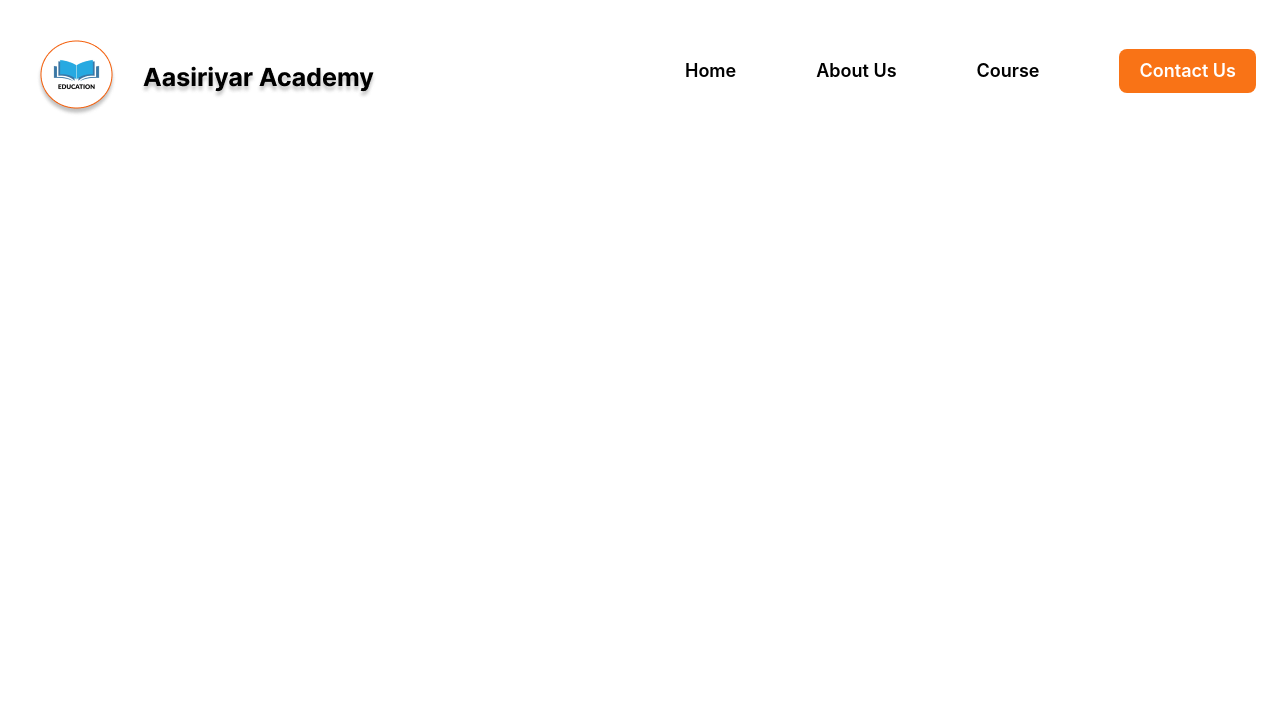
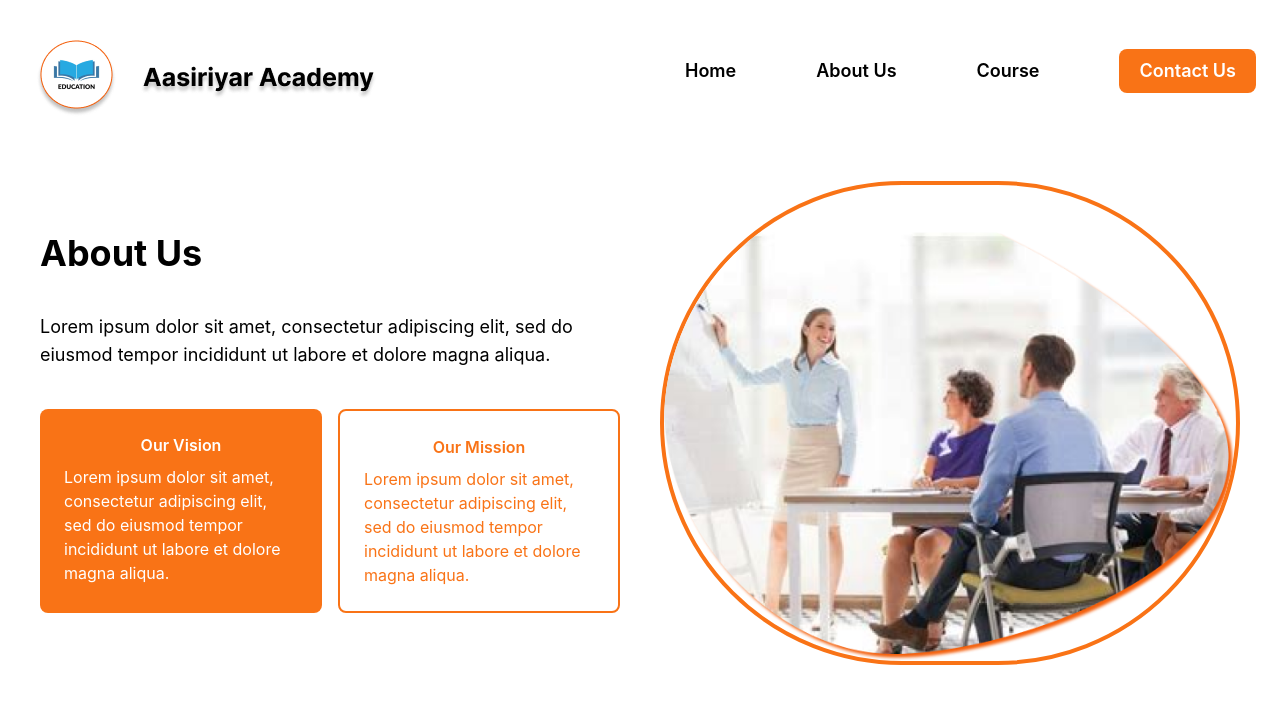
Before and after one commit to abin0001/Asiriyar-Academy, a React (Create React App) app: page /about in a window 1280 px wide. Shown: the top 704 px of the page. Built offline with nearby package versions, Linux system fonts and the light colour scheme.

Commit message:
Completed About us

```diff
--- a/src/components/About.js
+++ b/src/components/About.js
@@ -16,6 +16,35 @@ const About = () => {
           <button className="text-lg font-semibold text-white bg-orange-500 rounded-lg px-5 py-2 mt-2 mb-2">Contact Us</button>
         </nav>
         </header>
+        <main>
+        <div className="p-10">
+        <div className="flex flex-col md:flex-row items-center justify-between">
+          <div className="flex-1 md:mr-10">
+            <h1 className="text-4xl font-bold mt-0 mb-10">About Us</h1>
+            <p className="text-lg mb-10">
+              Lorem ipsum dolor sit amet, consectetur adipiscing elit, sed do eiusmod tempor incididunt ut labore et dolore magna aliqua.
+            </p>
+            <div className="grid grid-cols-1 md:grid-cols-2 gap-4">
+              <div className="bg-orange-500 text-white p-6 rounded-lg">
+              <p className="text-center font-semibold mb-2">Our Vision</p>
+                <p>
+                  Lorem ipsum dolor sit amet, consectetur adipiscing elit, sed do eiusmod tempor incididunt ut labore et dolore magna aliqua.
+                </p>
+              </div>
+              <div className="bg-white border-2 border-orange-500 text-orange-500 p-6 rounded-lg flex flex-col items-center">
+                <p className="text-center font-semibold mb-2">Our Mission</p>
+                <p>
+                  Lorem ipsum dolor sit amet, consectetur adipiscing elit, sed do eiusmod tempor incididunt ut labore et dolore magna aliqua.
+                </p>
+              </div>
+            </div>
+          </div>
+          <div className="flex-1 mt-10 md:mt-0">
+            <img src={about} alt="About Us" className="w-full h-auto rounded-full border-4 border-orange-500" />
+          </div>
+        </div>
+      </div>
+        </main>
 
     </div>
   )
--- a/src/components/Landing.js
+++ b/src/components/Landing.js
@@ -19,8 +19,8 @@ const Landing = () => {
         <main className="flex flex-1 justify-between items-center p-6 bg-gray-50">
         <div className="max-w-lg">
           <h2 className="text-orange-500 text-xl font-bold mb-2 ml-20">LEARN FROM TODAY</h2>
-          <h1 className="text-4xl font-bold mb-4 mt-8 ml-20">THE BEST WAY FOR YOUR LEARNING</h1>
-          <p className="text-gray-700 mb-6 ml-20 font-semibold">
+          <h1 className="text-4xl font-bold mb-8 mt-8 ml-20">THE BEST WAY FOR YOUR LEARNING</h1>
+          <p className="text-gray-700 mb-10 ml-20 font-semibold">
             Lorem ipsum dolor sit amet, consectetur adipiscing elit, sed do eiusmod tempor incididunt ut labore et dolore magna aliqua.
           </p>
           <div className="space-x-4">
```
